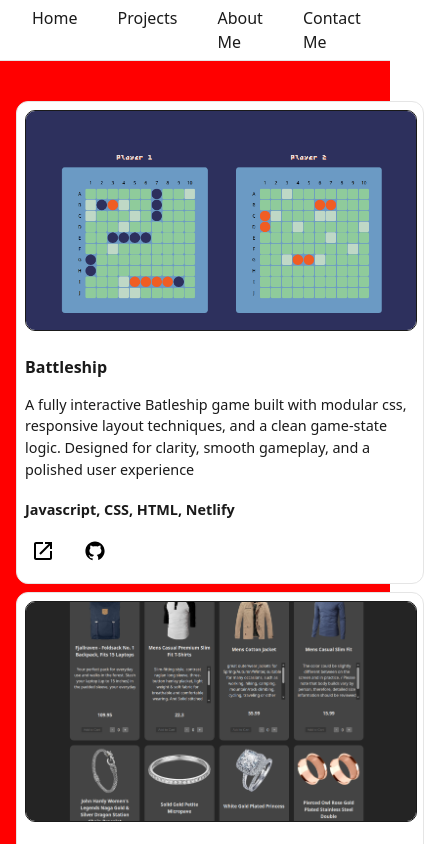
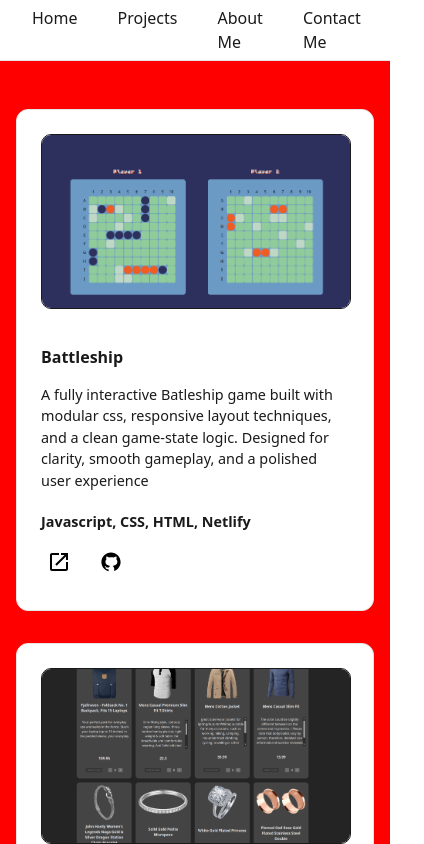
Before and after one commit to carlDguez19/csProjectPage, a React (Vite) app: page /project in a window 390 px wide. Shown: the top 844 px of the page, 424 px wide, since content can reach past the window. Built offline with nearby package versions, Linux system fonts and the light colour scheme.

Commit message:
completed the projects tab for mobile. need to do some background color adjustments. then about me and contact me are next

```diff
--- a/src/Project/Project.module.css
+++ b/src/Project/Project.module.css
@@ -17,8 +17,17 @@
     }
 }
 
-@media (min-width: 600px){
+@media (min-width: 900px){
     .sideProjGrid{
         grid-template-columns: repeat(3, 1fr);
     }
 }
+
+@media (max-width: 699px){
+    .projectsSection{
+        max-width: 100vw;
+        padding: 1rem;
+        overflow-x: hidden;
+        box-sizing: border-box;
+    }
+}
--- a/src/Project/ProjectCard.module.css
+++ b/src/Project/ProjectCard.module.css
@@ -81,23 +81,21 @@
         padding: 2rem;
     }
 
-    .card:not(.smallcard) .thContainer{
+    .card:not(.smallCard) .thContainer{
         width: 300px;
         flex-shrink: 0;
     }
 
-    .card:not(.smallcard) .projDesc{
+    .card:not(.smallCard) .projDesc{
         padding-left: 2rem;
     }
 }
 
 @media (max-width: 699px){
     .card{
+        width: 100%;
         max-width: 100%;
-        width: 100%;
-        margin: 0.5rem 0;
-        padding: 0.5rem;
-        gap: 0.5rem;
+        box-sizing: border-box;
     }
 
     .projDesc h3{
@@ -117,6 +115,13 @@
 
     .thContainer{
         aspect-ratio: 16 / 9;
+        height: auto;
+    }
+
+    .thContainer img{
+        width: 100%;
+        max-width: 100%;
+        display: block;
     }
 
     .demoGitIcons a img{
```
